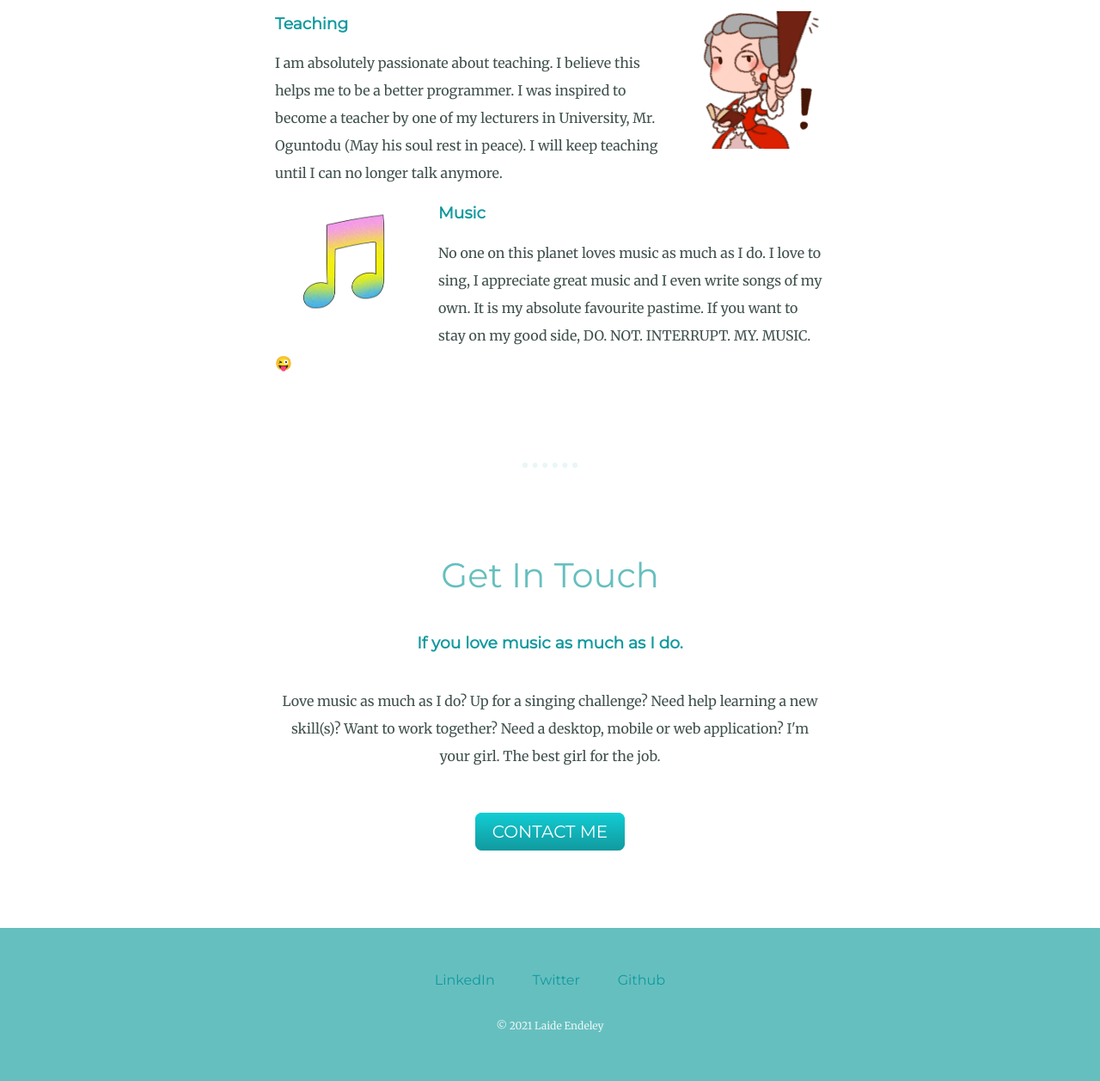
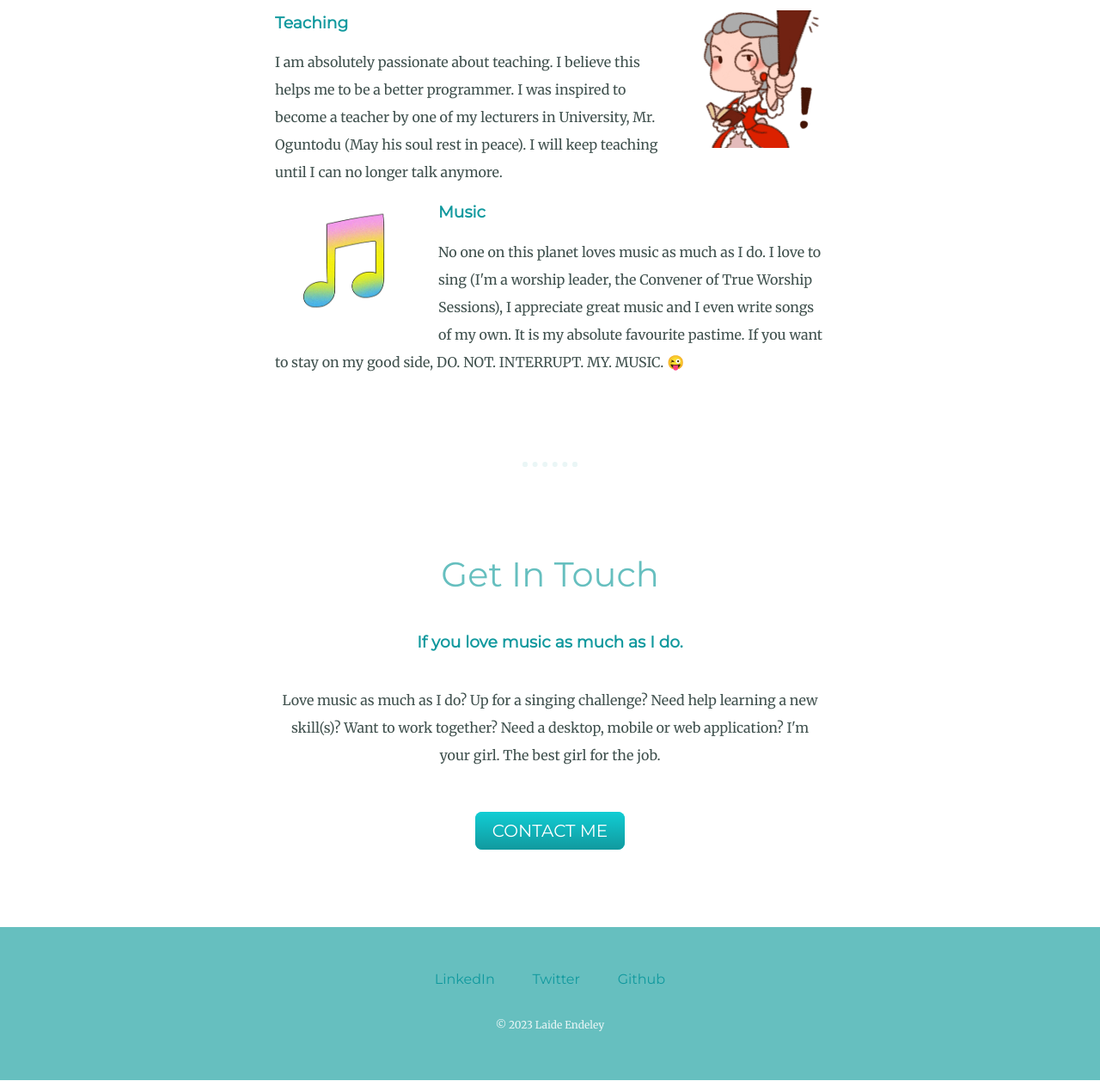
Before and after one commit to bondress/my-resume, a plain HTML site: page CSS - Personal Site/index.html in a window 1280 px wide. Shown: the part 1995-3252 px from the top of the page at 86% size. Drawn offline with Linux system fonts and the light colour scheme.

Commit message:
Add files via upload
Most recent details updated.

```diff
--- a/CSS - Personal Site/index.html
+++ b/CSS - Personal Site/index.html
@@ -27,7 +27,7 @@
         <div>
             <img class="profile-picture" src="images/laide-picture.jpg" alt="Laide's Profile Picture" width="150px" height="150px">
             <h2>Hi! &#128516</h2>
-            <p class="intro">Currently, I teach at <a href="https://www.brightmindsint.org/home">Bright Minds International School, Abuja - Nigeria</a>. I am also a member of the <a href="https://www.shecodeafrica.org/">SheCodeAfrica</a> Community where I actively partcipate in productive learning activities and socialise with other members. I am also taking a Post-Graduate Diploma in Software Engineering Course at <a href="https://niitabuja.com/">NIIT Abuja</a>. In addition to all this awesome stuff, I am a Church Administrator, Singer, Home Tutor, Scrabble Enthusiast and a Chartered Banker. I strongly believe that I can impact my world positively through Technology and I'm very interested in working remotely with Teams that share those values.</p>
+            <p class="intro">Currently, I own a Tutoring Business called <a href="https://www.instagram.com/lightmanor_acad/">LightManor Academy</a> where I tutor students online (Abuja only) and offline (Worldwide). I am also taking a Post-Graduate Diploma in Software Engineering Course at <a href="https://niitabuja.com/">NIIT Abuja</a>. In addition to all this awesome stuff, I am a Church Administrator, Worship Leader, Singer/Songwriter, Budding Pianist/Keyboardist, Scrabble Enthusiast and a Chartered Banker. I strongly believe that I can impact my world positively through Technology and I'm very interested in working remotely with Teams that share those values.</p>
         </div>
         <hr>
         <div class="skills">
@@ -41,7 +41,7 @@
                     <p>I am absolutely passionate about teaching. I believe this helps me to be a better programmer. I was inspired to become a teacher by one of my lecturers in University, Mr. Oguntodu (May his soul rest in peace). I will keep teaching until I can no longer talk anymore.</p>
                     <img class="music-img" src="images/music.gif" alt="animated musical note">
                     <h3>Music</h3>
-                    <p>No one on this planet loves music as much as I do. I love to sing, I appreciate great music and I even write songs of my own. It is my absolute favourite pastime. If you want to stay on my good side, DO. NOT. INTERRUPT. MY. MUSIC. &#128540</p>
+                    <p>No one on this planet loves music as much as I do. I love to sing (I'm a worship leader, the Convener of True Worship Sessions), I appreciate great music and I even write songs of my own. It is my absolute favourite pastime. If you want to stay on my good side, DO. NOT. INTERRUPT. MY. MUSIC. &#128540</p>
                 </div>
         </div>
         <hr>
@@ -56,7 +56,7 @@
         <a class="footer-link" href="https://ng.linkedin.com/in/olayide-majoyeogbe-704b1128">LinkedIn</a>
         <a class="footer-link" href="https://www.twitter.com/bondress">Twitter</a>
         <a class="footer-link" href="https:/www.github.com/bondress">Github</a>
-        <p class="copyright">© 2021 Laide Endeley</p>
+        <p class="copyright">© 2023 Laide Endeley</p>
     </div>
 </body>
 </html>
```
Also changed, not shown: CSS - Personal Site/images/laide-picture - Copy.jpg (added).
